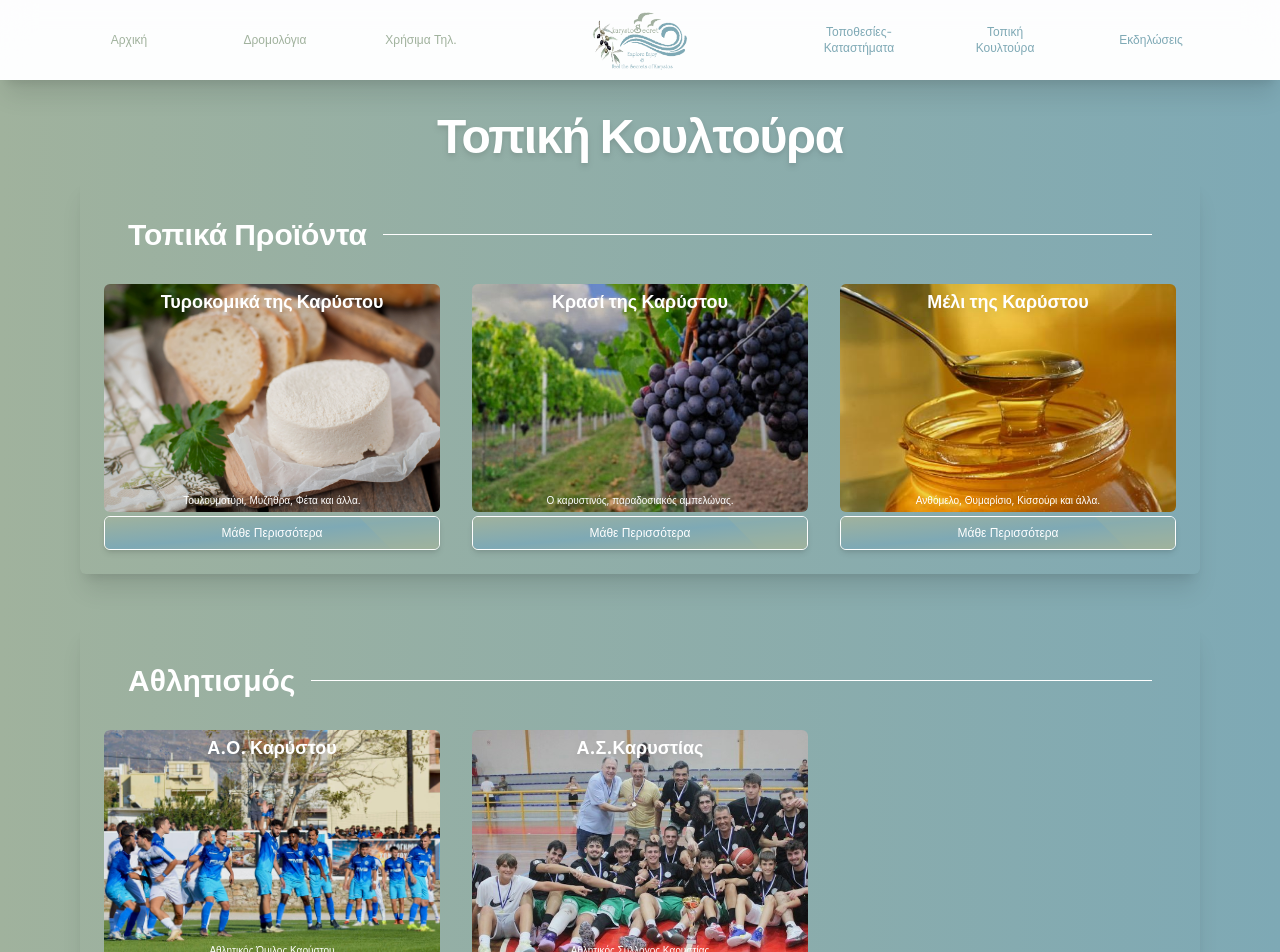
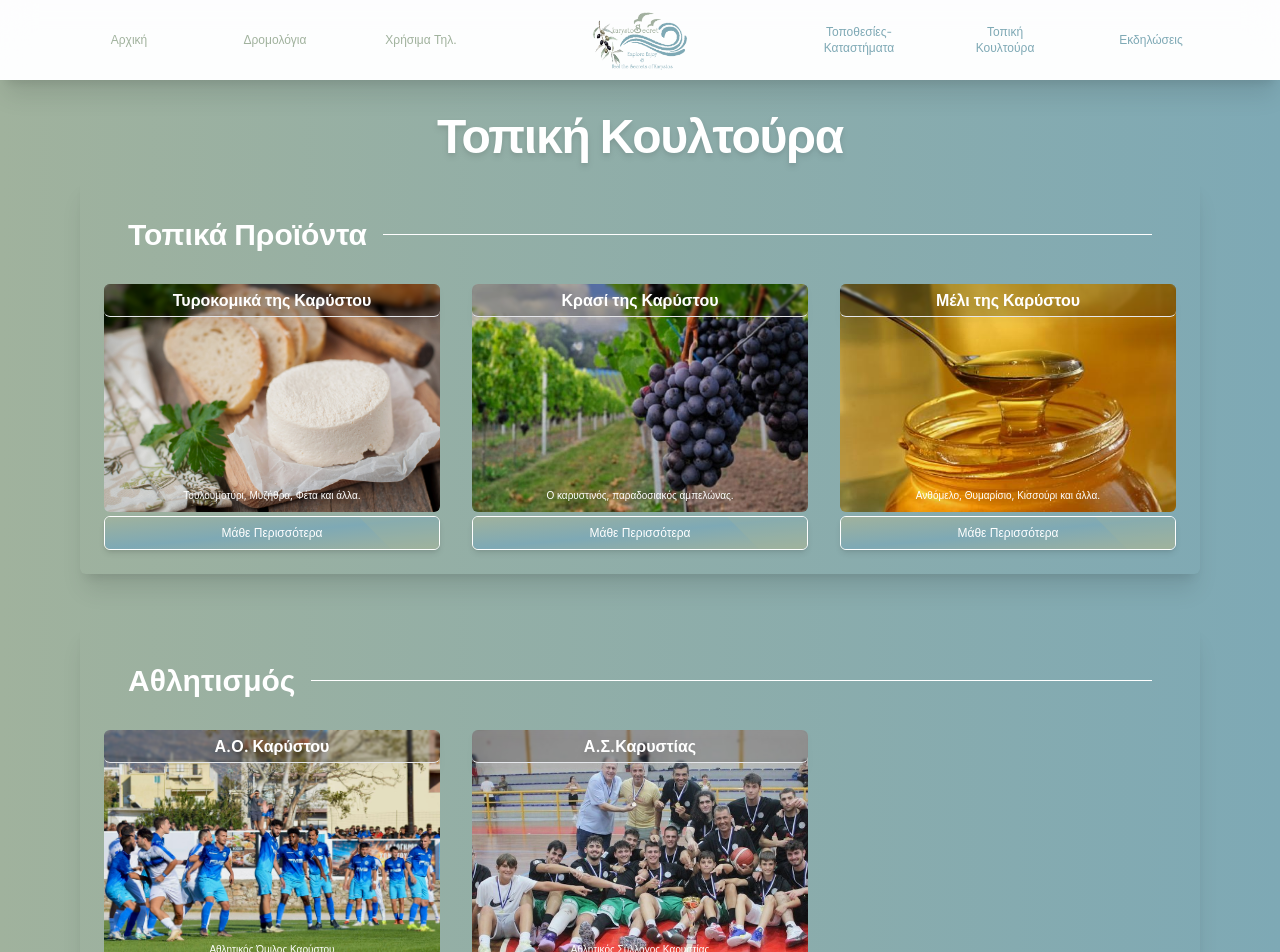
Before and after one commit to karystosecret/karystosecret_, a Next.js app: page /culture in a window 1280 px wide. Shown: the top 952 px of the page. Built offline with nearby package versions, Linux system fonts and the light colour scheme.

Commit message:
third commit

```diff
--- a/src/components/Culture.tsx
+++ b/src/components/Culture.tsx
@@ -27,13 +27,13 @@ export default async function  Shops()  {
                    >
                      <div className="relative w-full" style={{ paddingBottom: "68%" }}>
                        <Image
-                         className="brightness-[0.94] absolute rounded-md  inset-0 w-full h-full object-cover group-hover:brightness-[1.06] group-hover:contrast-[1.03]"
+                         className="brightness-[0.96] absolute rounded-md  inset-0 w-full h-full object-cover group-hover:brightness-[1.06] group-hover:contrast-[1.03]"
                          src={beach.image}
                          alt={beach.title}
                          layout="fill"
                        />
-                       <div className="absolute inset-0 flex flex-col justify-start p-1 text-white ">
-                         <p className="text-lg font-bold text-center mb-[54%] drop-shadow-lg">{beach.title}</p>
+                       <div className="absolute inset-0 flex flex-col justify-start text-white ">
+                         <p className="p-1 text-md font-semibold text-center mb-[51%] drop-shadow-lg border-b bg-black bg-opacity-20 rounded-md backdrop-blur-[1px]">{beach.title}</p>
                          <p className="text-[10px] text-center drop-shadow-lg">{beach.smallDescription}</p>
                          <p className="text-[10px] text-center ">{beach.region}</p>
                        </div>
@@ -61,13 +61,13 @@ export default async function  Shops()  {
       >
         <div className="relative w-full" style={{ paddingBottom: "68%" }}>
           <Image
-            className="brightness-[0.94] absolute rounded-md  inset-0 w-full h-full object-cover group-hover:brightness-[1.06] group-hover:contrast-[1.03]"
+            className="brightness-[0.96] absolute rounded-md  inset-0 w-full h-full object-cover group-hover:brightness-[1.06] group-hover:contrast-[1.03]"
             src={beach.image}
             alt={beach.title}
             layout="fill"
           />
-          <div className="absolute inset-0 flex flex-col justify-start p-1 text-white ">
-            <p className="text-lg font-bold text-center mb-[55%] drop-shadow-lg">{beach.title}</p>
+          <div className="absolute inset-0 flex flex-col justify-start text-white ">
+            <p className="p-1 text-md font-semibold text-center mb-[53%] drop-shadow-lg border-b  bg-black bg-opacity-20 rounded-md backdrop-blur-[1px]">{beach.title}</p>
             <p className="text-[10px] text-center drop-shadow-lg">{beach.smallDescription}</p>
             <p className="text-[10px] text-center ">{beach.region}</p>
           </div>
--- a/src/components/Places.tsx
+++ b/src/components/Places.tsx
@@ -28,13 +28,13 @@ export default async function Shops()  {
                    >
                      <div className="relative w-full" style={{ paddingBottom: "68%" }}>
                        <Image
-                         className="brightness-[0.94] absolute rounded-md  inset-0 w-full h-full object-cover group-hover:brightness-[1.06] group-hover:contrast-[1.03]"
+                         className="brightness-[0.96] absolute rounded-md  inset-0 w-full h-full object-cover group-hover:brightness-[1.06] group-hover:contrast-[1.03]"
                          src={beach.image}
                          alt={beach.title}
                          layout="fill"
                        />
-                       <div className="absolute inset-0 flex flex-col justify-start p-1 text-white ">
-                         <p className="text-lg font-bold text-center mb-[50%] drop-shadow-lg">{beach.title}</p>
+                       <div className="absolute inset-0 flex flex-col justify-start text-white ">
+                         <p className="p-1 text-md font-semibold text-center mb-[48%] drop-shadow-lg border-b  bg-black bg-opacity-20 rounded-md backdrop-blur-[1px]">{beach.title}</p>
                          <p className="text-[10px] text-center drop-shadow-lg">{beach.smallDescription}</p>
                          <p className="text-[10px] text-center ">{beach.region}</p>
                        </div>
@@ -62,13 +62,13 @@ export default async function Shops()  {
                    >
                      <div className="relative w-full" style={{ paddingBottom: "68%" }}>
                        <Image
-                         className="brightness-[0.94] absolute rounded-md  inset-0 w-full h-full object-cover group-hover:brightness-[1.06] group-hover:contrast-[1.03]"
+                         className="brightness-[0.96] absolute rounded-md  inset-0 w-full h-full object-cover group-hover:brightness-[1.06] group-hover:contrast-[1.03]"
                          src={beach.image}
                          alt={beach.title}
                          layout="fill"
                        />
-                       <div className="absolute inset-0 flex flex-col justify-start p-1 text-white ">
-                         <p className="text-lg font-bold text-center mb-[50%] drop-shadow-lg">{beach.title}</p>
+                       <div className="absolute inset-0 flex flex-col justify-start text-white ">
+                         <p className="p-1 text-md font-semibold text-center mb-[48%] drop-shadow-lg border-b bg-black bg-opacity-20 rounded-md backdrop-blur-[1px]">{beach.title}</p>
                          <p className="text-[10px] text-center drop-shadow-lg">{beach.smallDescription}</p>
                          <p className="text-[10px] text-center ">{beach.region}</p>
                        </div>
```
